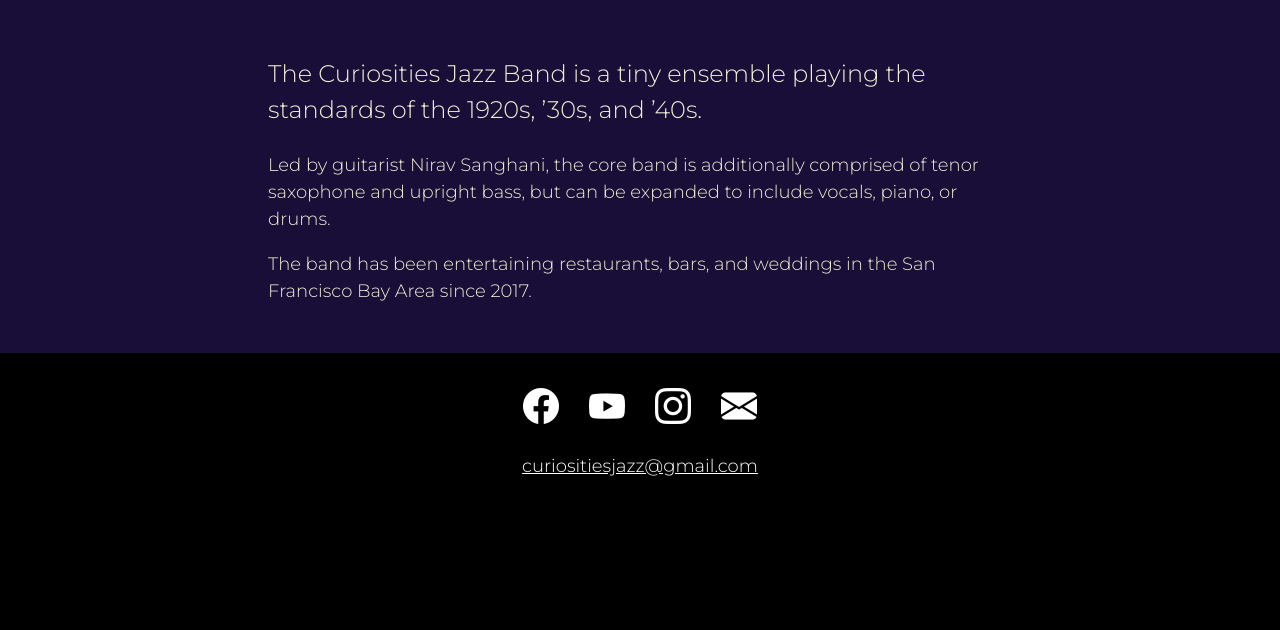
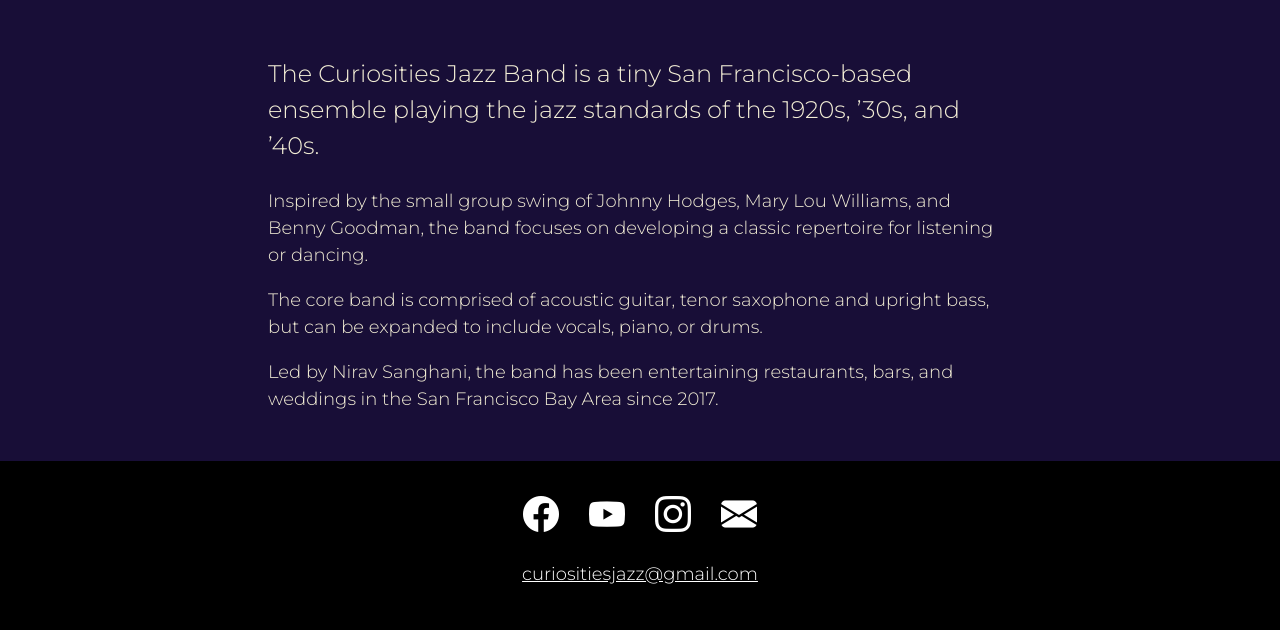
Before and after one commit to iamnirav/curiosities-website, a Jekyll site: the page built from about.html, in a window 1280 px wide. Shown: the part 600-1230 px from the top of the page. Built offline with Jekyll 4.4.1, drawn with Linux system fonts in a browser that asks for light colours; before the commit the page ends 1122 px from its top, so only the background shows below that.

Commit message:
tweak seo tag

```diff
--- a/_config.yml
+++ b/_config.yml
@@ -22,7 +22,6 @@
 email: curiositiesjazz@gmail.com
 description: >- # this means to ignore newlines until "baseurl:"
   The Curiosities Jazz Band is a tiny San Francisco-based ensemble playing the jazz standards of the 1920s, ’30s, and ’40s.
-image: /images/logo.png
 baseurl: /curiosities-website # the subpath of your site, e.g. /blog
 url: https://curiositiesjazz.com # the base hostname & protocol for your site, e.g. http://example.com
 github_username:  iamnirav
@@ -43,6 +42,7 @@
       path: "" # an empty string here means all files in the project
     values:
       layout: "base"
+      image: /images/logo.png
 
 # Build settings
 theme: null
--- a/about.html
+++ b/about.html
@@ -7,10 +7,12 @@
     <img src="images/about-1.jpg" alt="Three musicians about to perform in a backyard" />
   </section>
   <section class="narrow">
-    <h3>The Curiosities Jazz Band is a tiny ensemble playing the standards of the 1920s, ’30s, and ’40s.</h3>
-    <p>Led by guitarist Nirav Sanghani, the core band is additionally comprised of tenor saxophone and upright bass,
-      but can be expanded to include vocals, piano, or drums.</p>
-    <p>The band has been entertaining restaurants, bars, and weddings in the San Francisco Bay Area since
-      2017.</p>
+    <h3>{{ site.description }}</h3>
+    <p>Inspired by the small group swing of Johnny Hodges, Mary Lou Williams, and Benny Goodman, the band focuses on
+      developing a classic repertoire for listening or dancing.</p>
+    <p>The core band is comprised of acoustic guitar, tenor saxophone and upright bass, but can be expanded to include
+      vocals, piano, or drums.</p>
+    <p>Led by Nirav Sanghani, the band has been entertaining restaurants, bars, and weddings in the San Francisco Bay
+      Area since 2017.</p>
   </section>
 </main>
```
